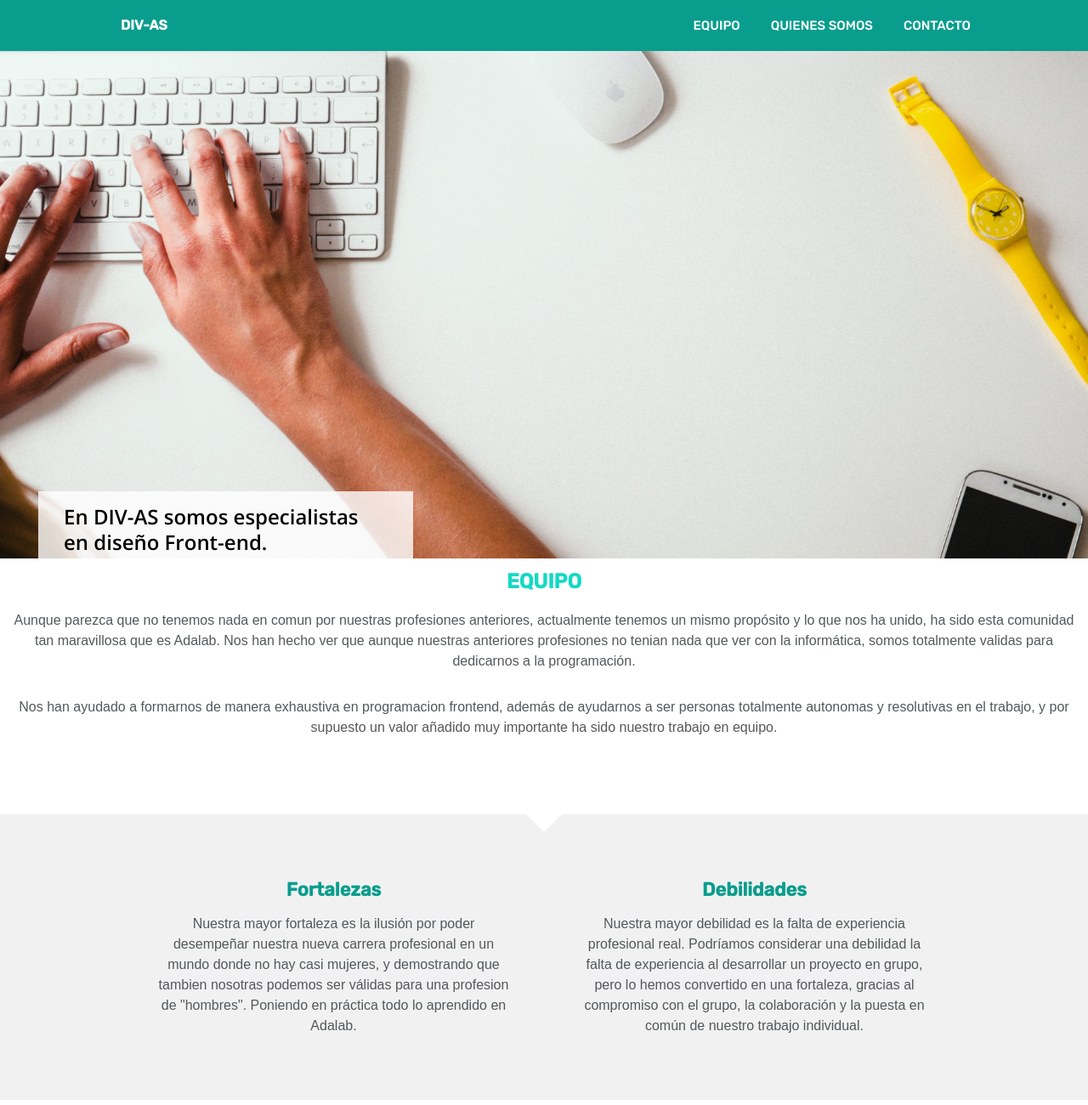
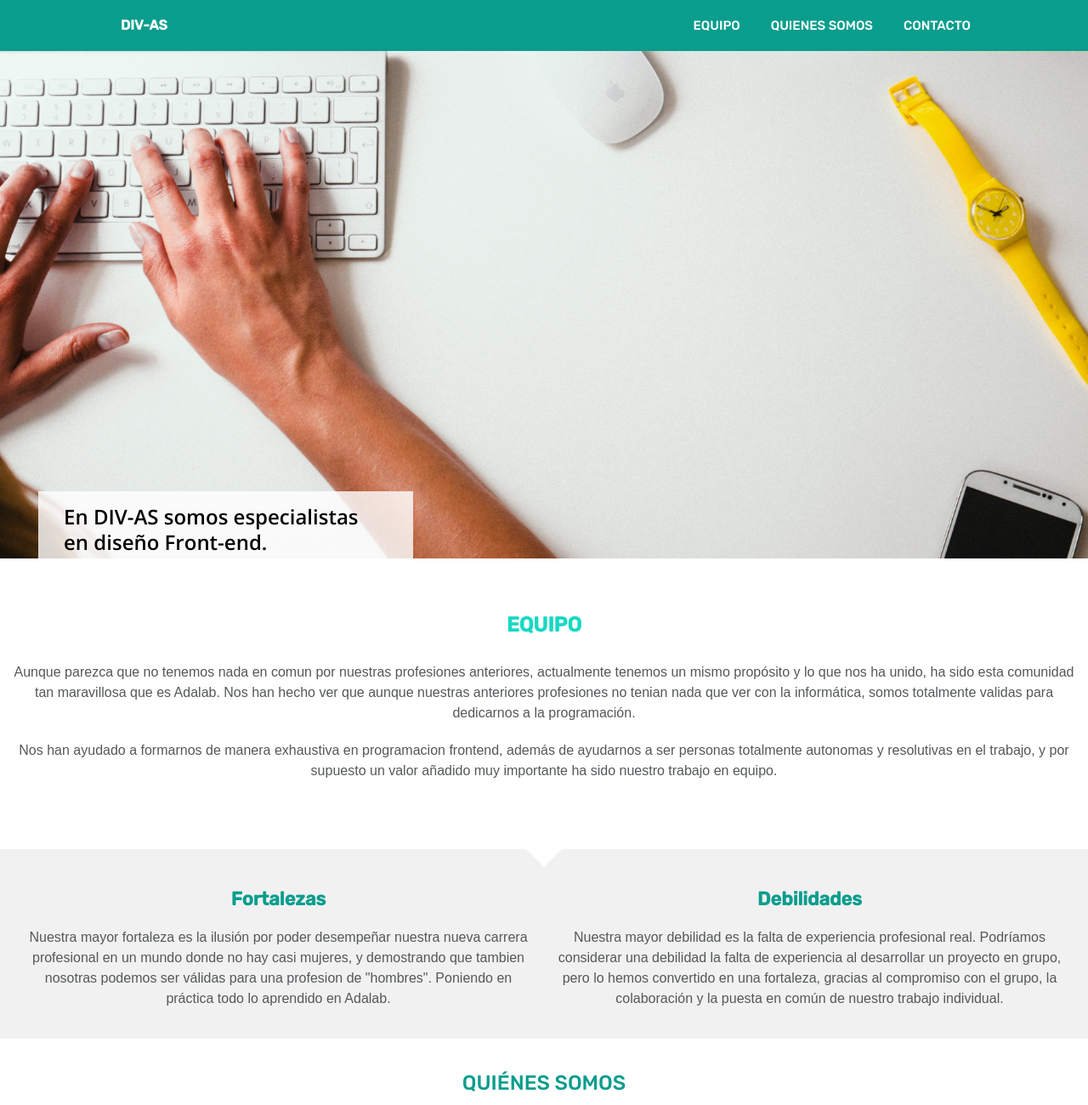
Before and after one commit to sasalinero/Primera-web-en-equipo, a website: page src/html/index.html in a window 1280 px wide. Shown: the top 1300 px of the page at 85% size. Drawn offline with nearby package versions, Linux system fonts and the light colour scheme; files that its build step writes are made by us from their sources; files whose address does not match are found by name.

Commit message:
Changes in contact text and corrections in Equipo

```diff
--- a/src/html/partials/main.html
+++ b/src/html/partials/main.html
@@ -2,7 +2,7 @@
   <section class="Hero">
     <!-- Imagen de fondo -->
     <div class="hero-container">
-      <img src="./assets/images/hero.jpg" alt="altavoz" class="image-hero" />
+      <img src="./assets/images/hero.jpg" alt="office foto" class="image-hero" />
     </div>
     <div class="text-rectangle">
       <!--  modificado -->
--- a/src/scss/layout/_equipo.scss
+++ b/src/scss/layout/_equipo.scss
@@ -1,7 +1,6 @@
 .equipo {
   align-items: center;
   margin-bottom: 30px;
-  margin-top: 30px;
 }
 
 #team-section {
@@ -9,29 +8,22 @@
   font-size: 24px;
   color: #14d9c4;
   text-transform: uppercase;
-  padding: 20px;
+  padding: 10px;
 }
 
 /* TABLET MEDIAQUERIES */
 /* HEADER */
 @media screen and (min-width: 768px) {
   #team-section {
-    padding-top: 50px;
+    margin-top: -70px;
   }
 }
 
 /* DESKTOP MEDIAQUERIES */
 /* HEADER */
+
 @media screen and (min-width: 1200px) {
   #team-section {
-    padding-top: 90px;
+    margin-top: -30px;
   }
 }
-
-/* SUPER-DESKTOP MEDIAQUERIES */
-/* HEADER */
-@media screen and (min-width: 1300px) {
-  #team-section {
-    padding-top: 120px;
-  }
-}
--- a/src/scss/layout/_fortalezas.scss
+++ b/src/scss/layout/_fortalezas.scss
@@ -22,9 +22,7 @@
   font-size: 16px;
   color: $color-gunmetal;
   line-height: 1.5;
-  margin-left: 15px;
-  margin-right: 15px;
-  margin-bottom: 30px;
+  margin: 20px 15px;
 }
 
 .titulares {
@@ -33,13 +31,17 @@
   color: $color-bluegreen;
   text-transform: capitalize;
   margin-top: 30px;
-  margin-bottom: 15px;
 }
+
 /* TABLET MEDIAQUERIES */
 @media screen and (min-width: 768px) {
   .fortalezasDebilidades {
-    display: flex;
-    padding: 45px;
+    // display: flex;
+    // padding: 45px;
+    display: grid;
+    grid-template-columns: 1fr 1fr;
+    grid-template-rows: 1fr;
+    padding: 15px;
   }
   /* .fortalezasDebilidades1 {
     padding-left: 122px;
@@ -55,15 +57,17 @@
 
 /* DESKTOP MEDIAQUERIES */
 @media screen and (min-width: 1200px) {
-  .fortalezasDebilidades {
-    display: flex;
-  }
-  .fortalezasDebilidades1 {
+  // .fortalezasDebilidades {
+  //   display: flex;
+  // }
+
+  fortalezasDebilidades1 {
     padding-left: 122px;
     padding-right: 22px;
     width: 50%;
   }
-  .fortalezasDebilidades2 {
+
+  fortalezasDebilidades2 {
     padding-right: 122px;
     padding-left: 22px;
     width: 50%;
--- a/src/scss/layout/_hero.scss
+++ b/src/scss/layout/_hero.scss
@@ -12,7 +12,7 @@
 }
 .image-hero {
   max-width: 100%;
-  height: auto;
+  // height: auto;
 }
 
 .text-rectangle {
@@ -23,6 +23,7 @@
   margin-right: 15px;
   margin-top: 0px;
   font-family: "Open sans";
+  transform: translateY(-20px);
 }
 
 .claim {
@@ -34,13 +35,8 @@
 /* TABLET MEDIAQUERIES */
 /* HEADER */
 @media screen and (min-width: 768px) {
-  .Hero {
-    height: 421px;
-  }
-
-  // .ImageHero {
-  //   height: 100%;
-  //   margin: 0px;
+  // .Hero {
+  //   height: 421px;
   // }
 
   .text-rectangle {
@@ -63,9 +59,9 @@
 /* HEADER */
 
 @media screen and (min-width: 1200px) {
-  .Hero {
-    height: 550px;
-  }
+  // .Hero {
+  //   height: 550px;
+  // }
 
   // .textimage {
   //   height: 90px;
```
Also changed, not shown: src/html/partials/contactform.html (+1 -4 lines).
